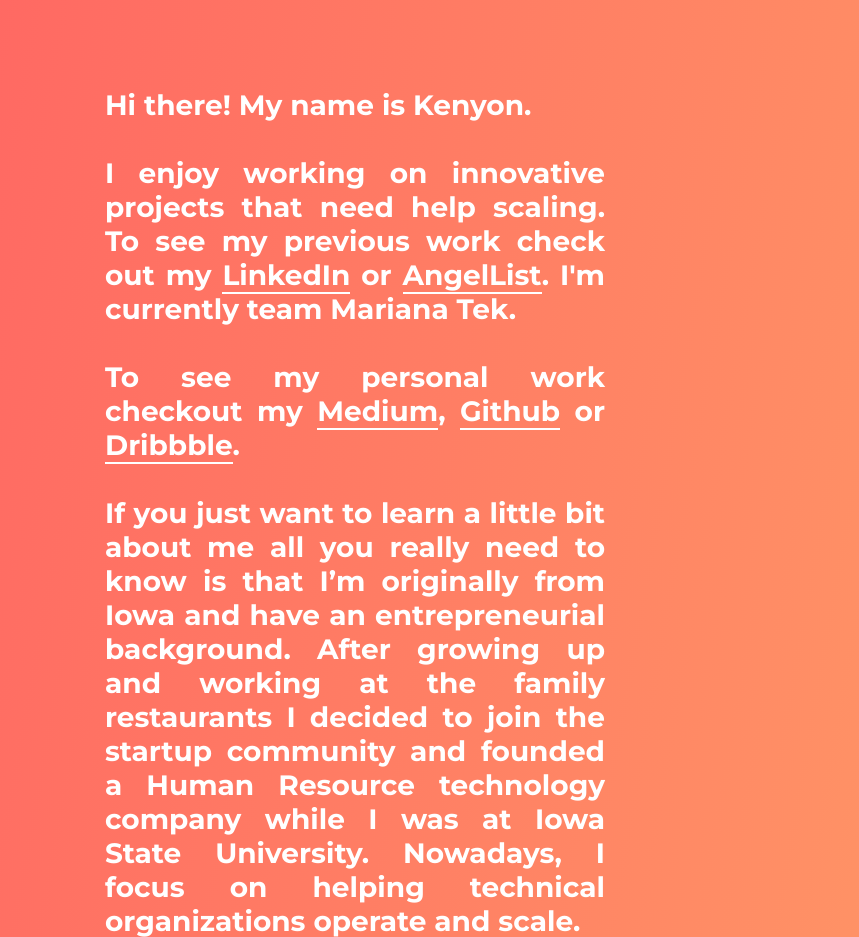
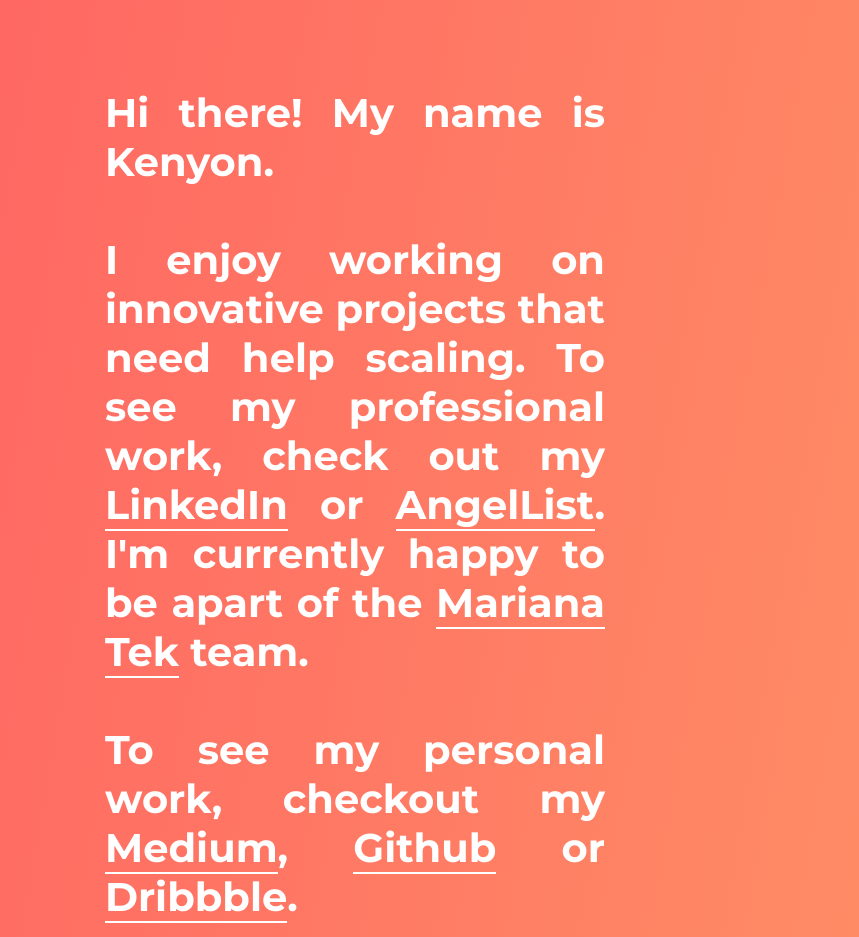
Before and after one commit to KenyonBrown/kenyonbrown.github.io, a plain HTML site: page index.html in a window 1280 px wide. Shown: the top 937 px of the page, without its empty margins (285-1144 px from the left). Drawn offline with Linux system fonts and the light colour scheme.

Commit message:
second push

```diff
--- a/index.html
+++ b/index.html
@@ -23,10 +23,14 @@
 <body>
     <div class="main-body">
       <strong>Hi there! My name is Kenyon.</strong>
+<br>
+<!-- <br>
+ <img src="assets/kenyon-standing.jpg">
+<br> -->
+<br>
+I enjoy working on innovative projects that need help scaling. To see my professional work, check out my <a href="https://www.linkedin.com/in/kenyonb/">LinkedIn</a> or <a href="https://angel.co/kenyon-brown-1">AngelList</a>. I'm currently happy to be apart of the <a href="https://www.marianatek.com">Mariana Tek</a> team.
 <br><br>
-I enjoy working on innovative projects that need help scaling. To see my previous work check out my <a href="https://www.linkedin.com/in/kenyonb/">LinkedIn</a> or <a href="https://angel.co/kenyon-brown-1">AngelList</a>. I'm currently team Mariana Tek.
-<br><br>
-To see my personal work checkout my <a href="https://medium.com/@kenyondabrown">Medium</a>, <a href="https://github.com/KenyonBrown">Github</a> or <a href="https://dribbble.com/kdab">Dribbble</a>.
+To see my personal work, checkout my <a href="https://medium.com/@kenyondabrown">Medium</a>, <a href="https://github.com/KenyonBrown">Github</a> or <a href="https://dribbble.com/kdab">Dribbble</a>.
 <br><br>
 If you just want to learn a little bit about me all you really need to know is that I’m originally from Iowa and have an entrepreneurial background. After growing up and working at the family restaurants I decided to join the startup community and founded a Human Resource technology company while I was at Iowa State University. Nowadays, I focus on helping technical organizations operate and scale.
 <br><br>
--- a/style.css
+++ b/style.css
@@ -3,8 +3,8 @@
 body {
   font-family: 'Avenir Next', 'Montserrat', sans-serif;
   color: #fff;
-  font-size: 28px;
-  padding: 25px;
+  font-size: 40px;
+  padding: 20px;
   padding-top: 80px;
   background-image: linear-gradient(-80deg, #ff9966, #ff5e62)
 }
@@ -17,6 +17,11 @@ border-bottom:2px solid #fff;
 a:hover {
   text-decoration:none;
 border-bottom:5px solid #fff;
+}
+
+img {
+    max-width: 100%;
+    max-height: 100%;
 }
 
 .main-body {
```
Also changed, not shown: 1 other file.
